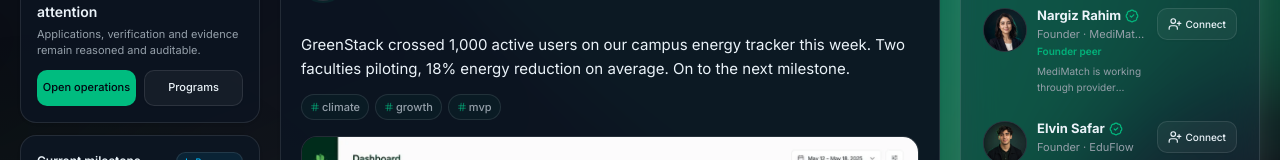
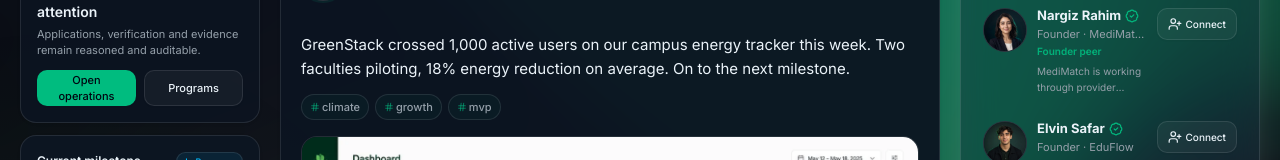
Before and after one commit to Kadimoff/ssc, a React (Vite) app: page /ssc/feed in a window 1280 px wide. Shown: the part 468-628 px from the top of the page. Built offline with nearby package versions, Linux system fonts and the light colour scheme.

Commit message:
fix: wrap continue working action labels

```diff
--- a/src/pages/feed/index.tsx
+++ b/src/pages/feed/index.tsx
@@ -729,8 +729,8 @@
       <h3 className='mt-2 line-clamp-2 text-sm font-semibold leading-5'>{context.title}</h3>
       <p className='mt-1 line-clamp-2 text-[11px] leading-4 text-muted-foreground'>{context.detail}</p>
       <div className='mt-3 grid w-full grid-cols-2 gap-2'>
-        <Button size='sm' className='box-border w-full min-w-0 px-2 text-[11px]' asChild><Link to={context.primary.to}>{context.primary.label}</Link></Button>
-        {secondary && <Button size='sm' variant='outline' className='box-border w-full min-w-0 px-2 text-[11px]' asChild><Link to={secondary.to}>{secondary.label}</Link></Button>}
+        <Button size='sm' className='box-border w-full min-w-0 whitespace-normal break-words px-2 text-center text-[11px] leading-4' asChild><Link to={context.primary.to}>{context.primary.label}</Link></Button>
+        {secondary && <Button size='sm' variant='outline' className='box-border w-full min-w-0 whitespace-normal break-words px-2 text-center text-[11px] leading-4' asChild><Link to={secondary.to}>{secondary.label}</Link></Button>}
       </div>
     </CardContent>
   </Card>
```
Also changed, not shown: 1 other file (tests, documents, lock files or other folders).
